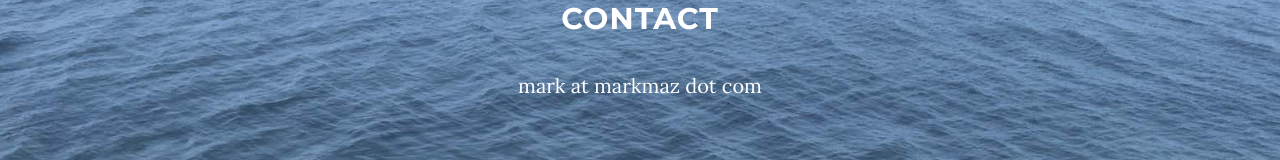
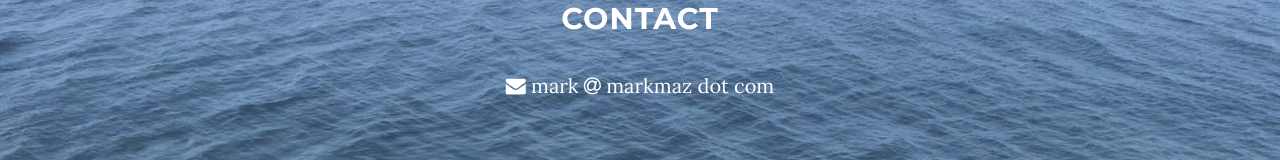
Before and after one commit to mmaz/mmaz.github.io, a website: page index.html in a window 1280 px wide. Shown: the part 1734-1894 px from the top of the page. Drawn offline with nearby package versions, Linux system fonts and the light colour scheme.

Commit message:
email icons

```diff
--- a/index.html
+++ b/index.html
@@ -78,7 +78,7 @@
     <div class="container">
       <div class="col-lg-8 col-lg-offset-2">
         <h2>Contact</h2>
-        <p>mark at markmaz dot com</p>
+        <p><span class="fa fa-envelope"></span> mark <span class="fa fa-at"></span> markmaz dot com</p>
       </div>
     </div>
   </div>
```
